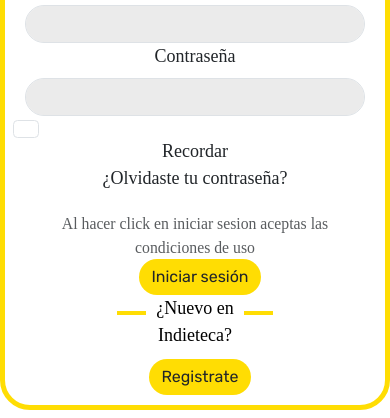
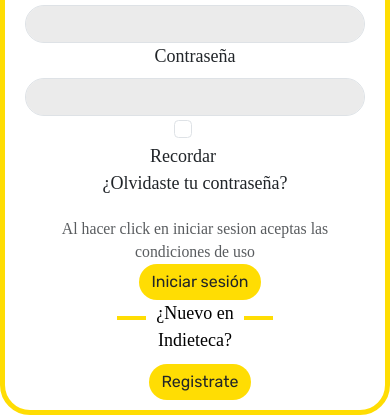
Before and after one commit to andyostos/Proyecto-Integrador-Tlacuaches-GCH36, a plain HTML site: page iniciodesesion.html in a window 390 px wide. Shown: the part 269-687 px from the top of the page. Drawn offline with nearby package versions, Linux system fonts and the light colour scheme; a script that the page names is missing; a small style sheet from the web is missing.

Commit message:
Actualizacion de paginas: Formulario Usuario, Vende Aquí y Acerca de Nosotros, RESPONSIVIDAD-3

```diff
--- a/iniciodesesion.html
+++ b/iniciodesesion.html
@@ -39,8 +39,14 @@
 
         <div class="col">
           <div class="row">
-            <input type="checkbox" class="form-check-input" id="Recordar" aria-describedby="olvido">
-            <label class="form-check-label" for="Recordar">Recordar</label>
+            <div class="row">
+              <div class="col-md-1">
+                <input type="checkbox" class="form-check-input" id="Recordar" aria-describedby="olvido">
+              </div>
+              <div class="col-md-1">
+                <label class="form-check-label" for="Recordar">Recordar</label>
+              </div>
+            </div>
             <p class="txt-olvido"> ¿Olvidaste tu contraseña?</p>
           </div>
 
```
